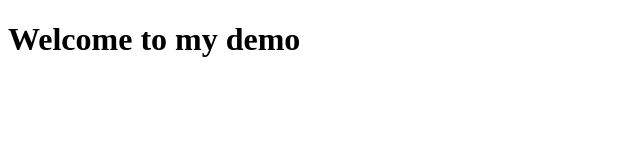
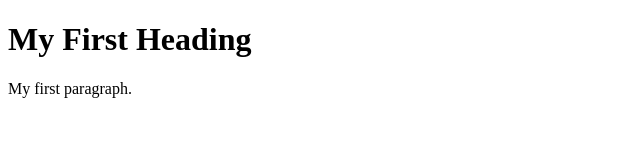
Before and after one commit to ecc09/az-900challenge, a plain HTML site: page welcome.html in a window 1280 px wide. Shown: the whole page, without its empty margins (0-640 px from the left). Drawn offline with Linux system fonts and the light colour scheme.

Commit message:
Update welcome.html

```diff
--- a/welcome.html
+++ b/welcome.html
@@ -2,7 +2,8 @@
 <html>
 <body>
 
-<h1>Welcome to my demo</h1>
+<h1>My First Heading</h1>
+<p>My first paragraph.</p>
 
 </body>
 </html>
```
